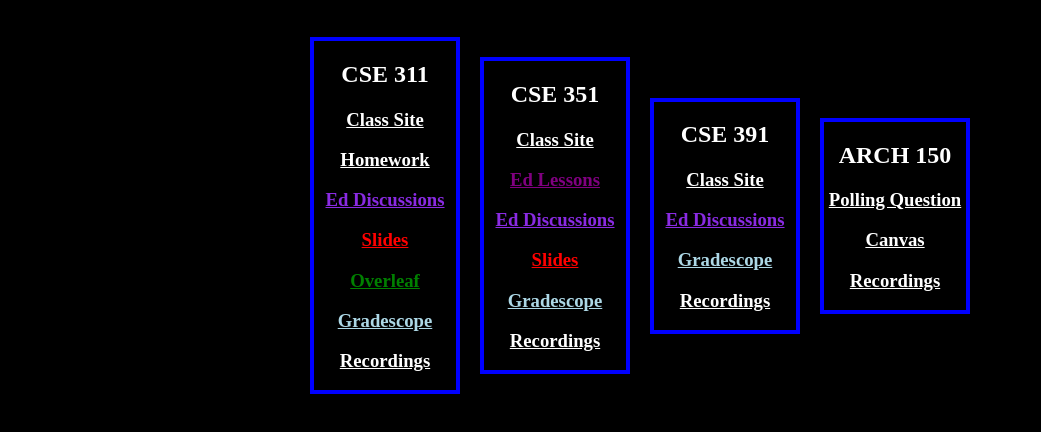
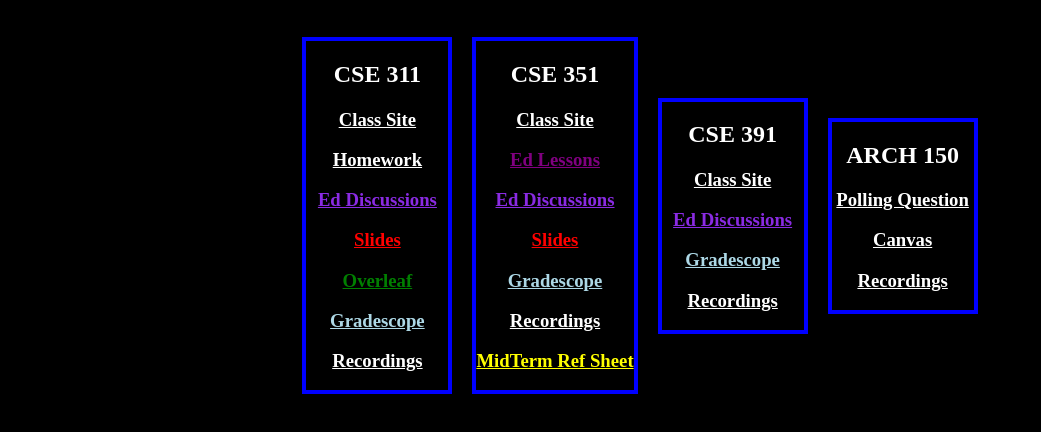
Before and after one commit to MerfMan47/UW-Course-Tracker, a plain HTML site: page UW Course Tracker/index.html in a window 1280 px wide. Shown: the part 110-542 px from the top of the page, without its empty margins (0-1041 px from the left). Drawn offline with Linux system fonts and the light colour scheme.

Commit message:
Added midterm reference sheet link to 351

```diff
--- a/UW Course Tracker/css/style.css
+++ b/UW Course Tracker/css/style.css
@@ -43,7 +43,11 @@
 }
 
 .gradescope {
-     color: lightblue
+     color: lightblue;
+}
+
+.refSheet {
+     color : yellow;
 }
 
 a {
--- a/UW Course Tracker/index.html
+++ b/UW Course Tracker/index.html
@@ -52,6 +52,8 @@
 				<h3 class="gradescope"><a href="https://www.gradescope.com/courses/876414" target="_blank">Gradescope</a></h3>
 
 				<h3><a href="https://canvas.uw.edu/courses/1746559/external_tools/21130" target="_blank">Recordings</a></h3>
+
+				<h3 class="refSheet"><a href="https://courses.cs.washington.edu/courses/cse351/24au/exams/ref-mt.pdf" target="_blank">MidTerm Ref Sheet</a></h3>
 			</nav>
 		</section>
 
```
